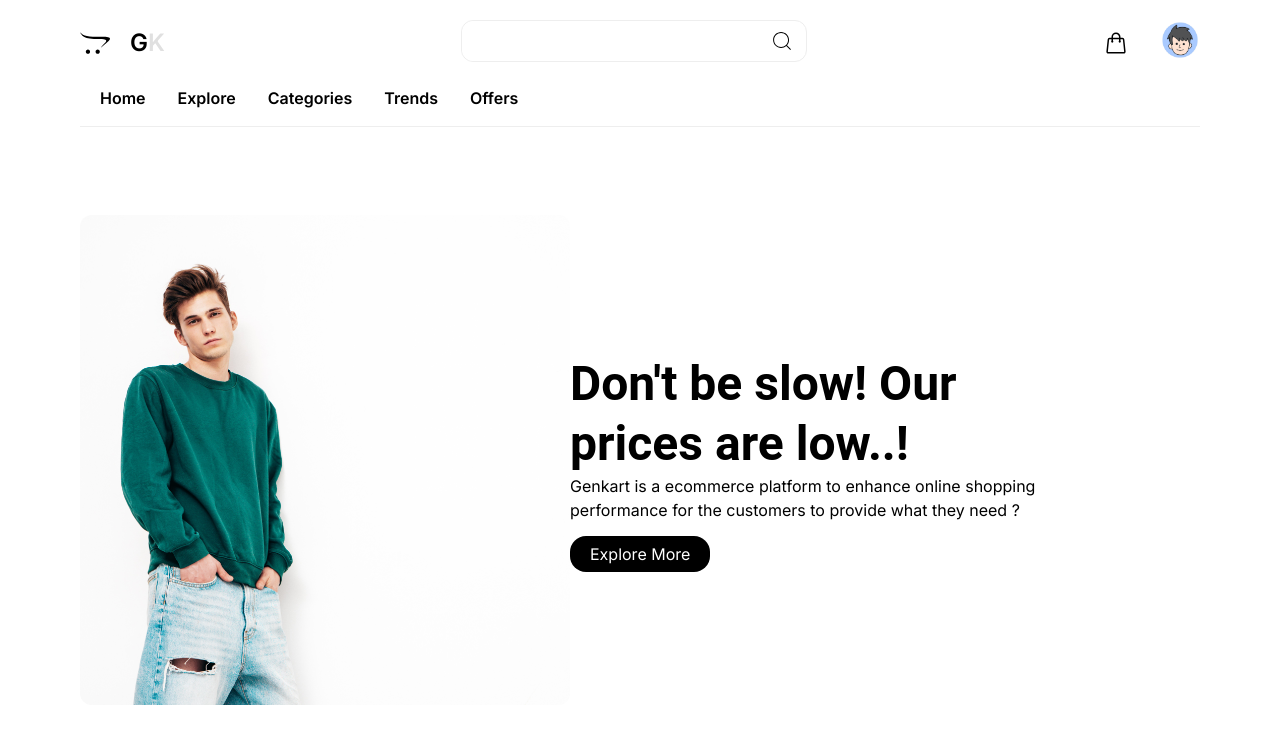
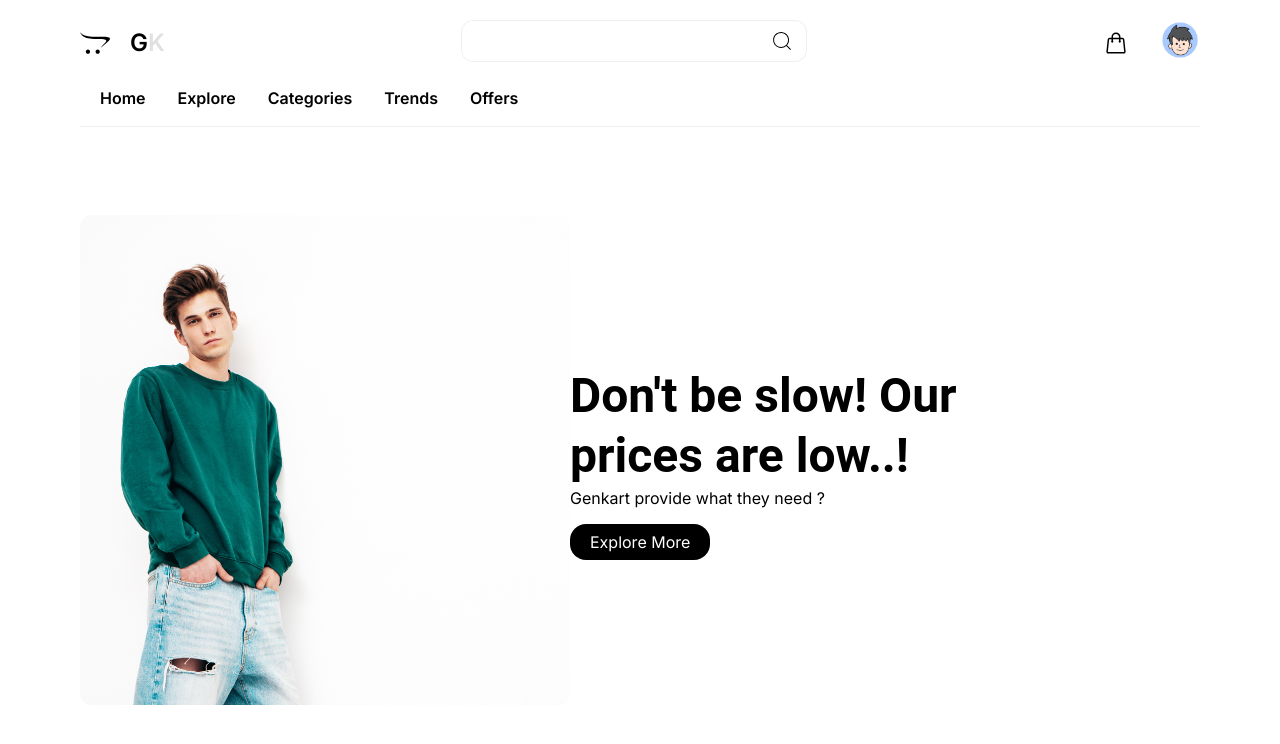
Before and after one commit to Rajj23/Genkart, a Next.js app in the folder client/: page / in a window 1280 px wide. Shown: the top 744 px of the page. Built offline with nearby package versions, Linux system fonts and the light colour scheme; no server answers.

Commit message:
jenkins test

```diff
--- a/client/src/components/Home/Hero.jsx
+++ b/client/src/components/Home/Hero.jsx
@@ -21,8 +21,7 @@ const Hero = () => {
               Don&apos;t be slow! Our prices are low..!
             </h1>
             <h3>
-              Genkart is a ecommerce platform to enhance online shopping
-              performance for the customers to provide what they need ?{" "}
+              Genkart provide what they need ?{" "}
             </h3>
             <div className="pt-5">
               <Link
```
